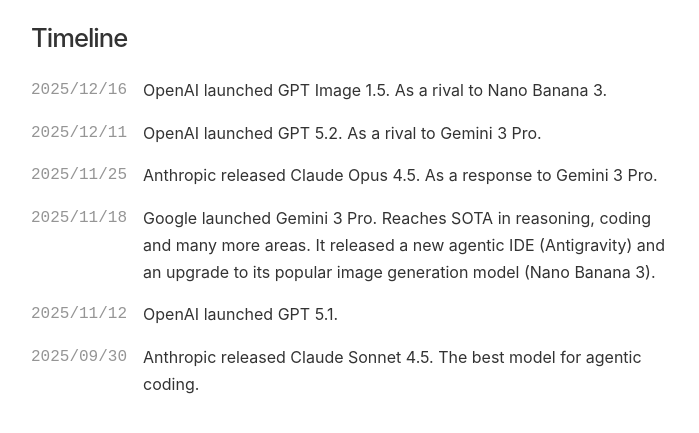
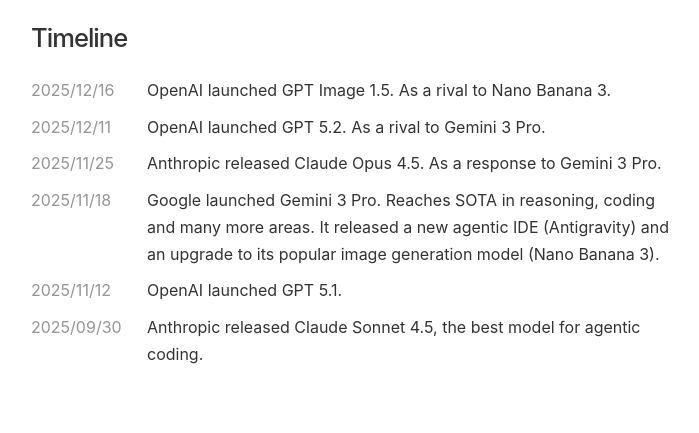
Before and after one commit to lvterry/lvterry.github.io, a Jekyll site: the page built from timeline.html, in a window 1280 px wide. Shown: the top 433 px of the page, without its empty margins (289-988 px from the left). Built offline with Jekyll 4.4.1, drawn with Linux system fonts in a browser that asks for light colours.

Commit message:
style tweak

```diff
--- a/assets/css/styles.css
+++ b/assets/css/styles.css
@@ -549,11 +549,8 @@
 }
 
 .timeline-item {
-    display: flex;
-    gap: 1rem;
-    margin-bottom: 1rem;
+    display: grid;
+    grid-template-columns: 100px 1fr;
+    gap: 16px;
+    margin-bottom: 10px;
 }
-
-.timeline-item .time {
-    font-family: 'Courier New', Courier, monospace;
-}
--- a/timeline.html
+++ b/timeline.html
@@ -7,28 +7,28 @@
   <div class="container">
     <h1>Timeline</h1>
     <div class="timeline-item">
-        <div class="time weak">2025/12/16</div>
-        <div class="content">OpenAI launched GPT Image 1.5. As a rival to Nano Banana 3.</div>
+        <div class="weak">2025/12/16</div>
+        <div>OpenAI launched GPT Image 1.5. As a rival to Nano Banana 3.</div>
     </div>
     <div class="timeline-item">
-        <div class="time weak">2025/12/11</div>
-        <div class="content">OpenAI launched GPT 5.2. As a rival to Gemini 3 Pro.</div>
+        <div class="weak">2025/12/11</div>
+        <div>OpenAI launched GPT 5.2. As a rival to Gemini 3 Pro.</div>
     </div>
     <div class="timeline-item">
-        <div class="time weak">2025/11/25</div>
-        <div class="content">Anthropic released Claude Opus 4.5. As a response to Gemini 3 Pro.</div>
+        <div class="weak">2025/11/25</div>
+        <div>Anthropic released Claude Opus 4.5. As a response to Gemini 3 Pro.</div>
     </div>
     <div class="timeline-item">
-        <div class="time weak">2025/11/18</div>
-        <div class="content">Google launched Gemini 3 Pro. Reaches SOTA in reasoning, coding and many more areas. It released a new agentic IDE (Antigravity) and an upgrade to its popular image generation model (Nano Banana 3).</div>
+        <div class="weak">2025/11/18</div>
+        <div>Google launched Gemini 3 Pro. Reaches SOTA in reasoning, coding and many more areas. It released a new agentic IDE (Antigravity) and an upgrade to its popular image generation model (Nano Banana 3).</div>
     </div>
     <div class="timeline-item">
-        <div class="time weak">2025/11/12</div>
-        <div class="content">OpenAI launched GPT 5.1.</div>
+        <div class="weak">2025/11/12</div>
+        <div>OpenAI launched GPT 5.1.</div>
     </div>
     <div class="timeline-item">
-        <div class="time weak">2025/09/30</div>
-        <div class="content">Anthropic released Claude Sonnet 4.5. The best model for agentic coding.</div>
+        <div class="weak">2025/09/30</div>
+        <div>Anthropic released Claude Sonnet 4.5, the best model for agentic coding.</div>
     </div>
   </div>
 
```
